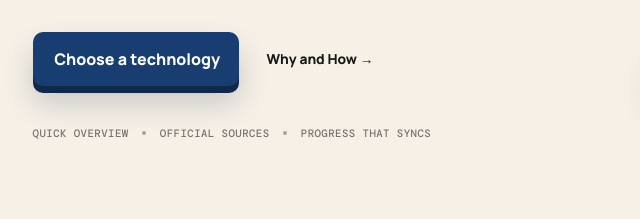
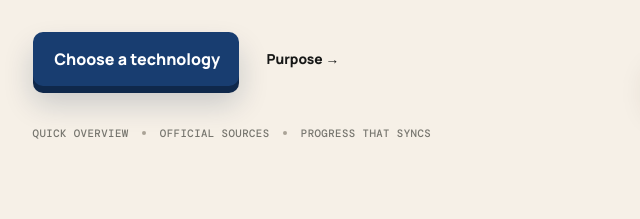
Before and after one commit to aigwotts1/java, a website: page home.html in a window 1280 px wide. Shown: the part 535-754 px from the top of the page, 33-673 px from the left. Drawn offline with nearby package versions, Linux system fonts and the light colour scheme; no server answers.

Commit message:
Text Changes

```diff
--- a/home.html
+++ b/home.html
@@ -37,7 +37,7 @@
           <p>QuickDevBase gives you quick lesson short notes - it helps as a revision guide.</p>
           <div class="hero-actions">
             <a class="primary-button" href="#technologyLibrary">Choose a technology</a>
-            <a class="text-button" href="#philosophy">Why and How <span>→</span></a>
+            <a class="text-button" href="#philosophy">Purpose <span>→</span></a>
           </div>
           <div class="trust-line"><span>Quick overview</span><i></i><span>Official sources</span><i></i><span>Progress that syncs</span></div>
         </div>
```
